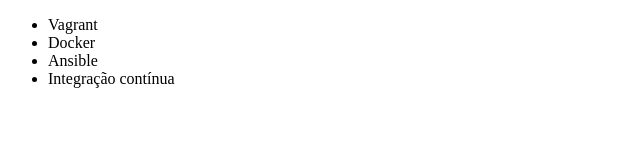
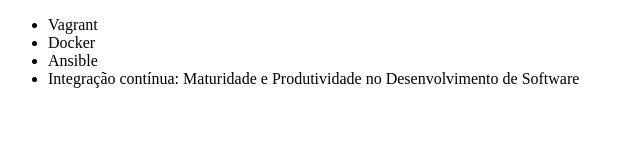
Before and after one commit to fabiodev489/alura-git, a plain HTML site: page index.html in a window 1280 px wide. Shown: the whole page, without its empty margins (0-640 px from the left). Drawn offline with Linux system fonts and the light colour scheme.

Commit message:
Renomeando curso de Integração Contínua

```diff
--- a/index.html
+++ b/index.html
@@ -9,7 +9,7 @@
 		<li>Vagrant</li>
 		<li>Docker</li>
 		<li>Ansible</li>
-		<li>Integração contínua</li>
+		<li>Integração contínua: Maturidade e Produtividade no Desenvolvimento de Software</li>
 	</ul>
 
 </body>
```
